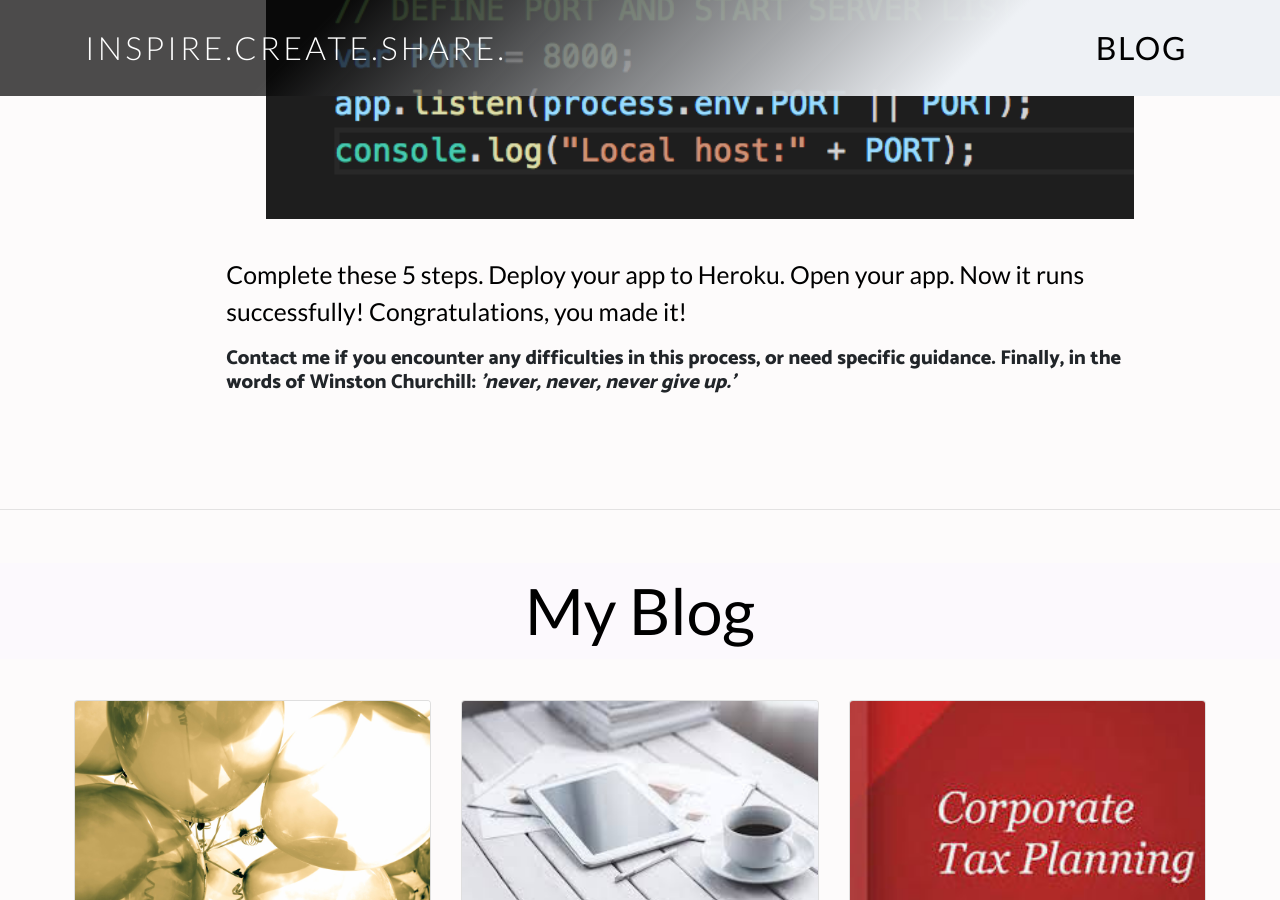
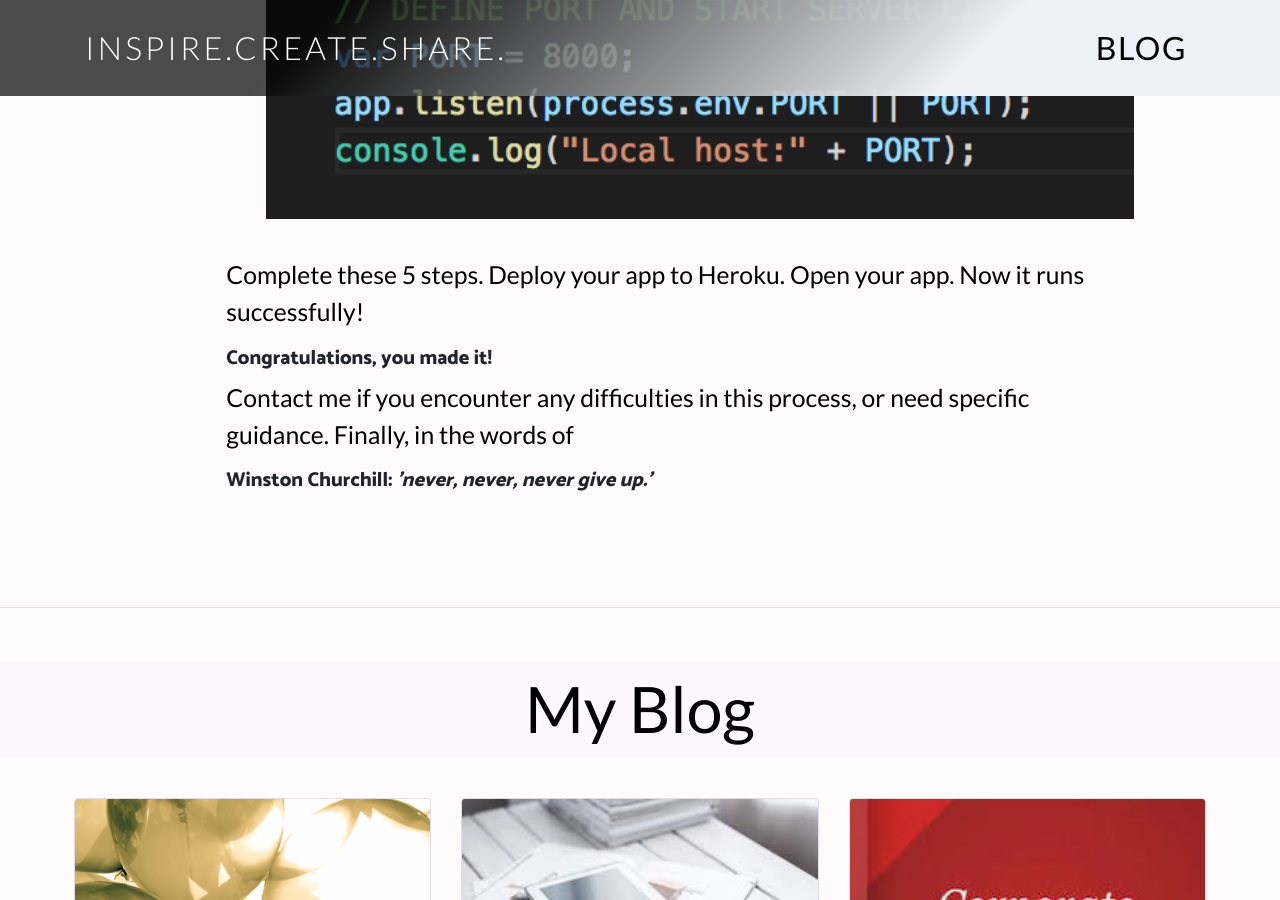
Before and after one commit to angelyna/angelina, a Jekyll site: the page built from blog/index.html, in a window 1280 px wide and 900 px high, scrolled down 7548 px. Built offline with Jekyll 4.4.1, drawn with Linux system fonts in a browser that asks for light colours; nearby versions of some CDN libraries.

```diff
--- a/blog/index.html
+++ b/blog/index.html
@@ -172,10 +172,11 @@ The logic behind the updates is captured below:
 	</li>
 </ul>
 <br>
-<p>Complete these 5 steps. Deploy your app to Heroku. Open your app. Now it runs successfully! Congratulations, you made it!</p>
+	<p>Complete these 5 steps. Deploy your app to Heroku. Open your app. Now it runs successfully!</p>
+	<h5>Congratulations, you made it!</h5>
 
-<h5>Contact me if you encounter any difficulties in this process, or need specific guidance.
-	Finally, in the words of Winston Churchill:<em> 'never, never, never give up.'</em></h5>
+		<p>Contact me if you encounter any difficulties in this process, or need specific guidance.
+	Finally, in the words of </p><h5>Winston Churchill:<em> 'never, never, never give up.'</em></h5>
 <br>
 </div>
         </div>
```
